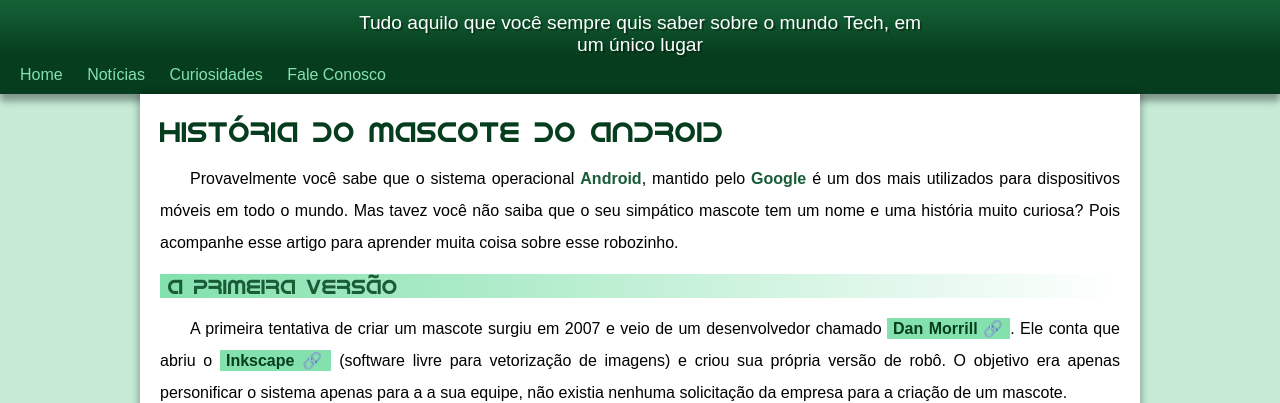
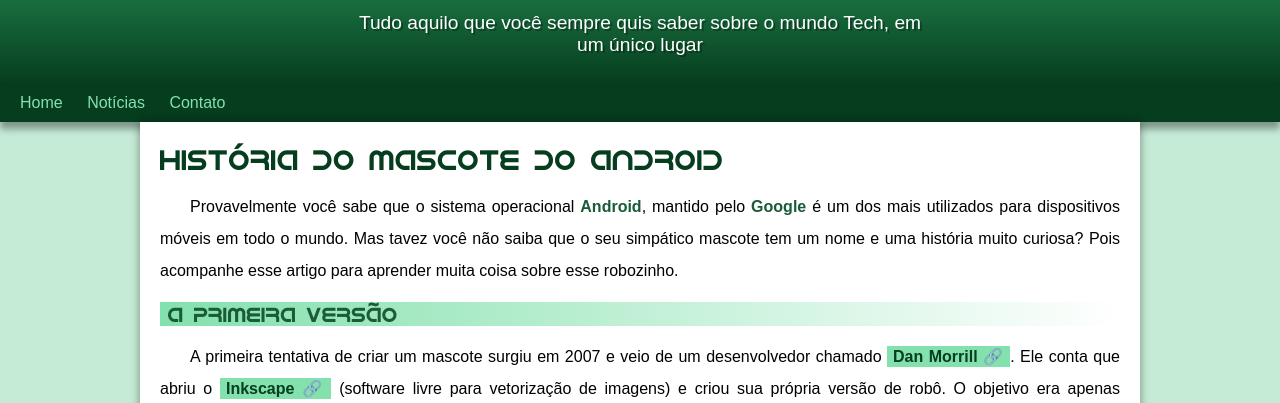
Before and after one commit to RafaelMedeiros1/projeto-android, a plain HTML site: page index.html in a window 1280 px wide. Shown: the part 100-503 px from the top of the page. Drawn offline with Linux system fonts and the light colour scheme.

Commit message:
Problema de padding corrigido

```diff
--- a/estilo/style.css
+++ b/estilo/style.css
@@ -67,6 +67,8 @@ header > p {
     font-size: 1.2em;
     max-width: 600px;
     margin: auto;
+
+    padding-bottom: 28px;
 
     padding-left: 10px;
     padding-right: 10px;
--- a/index.html
+++ b/index.html
@@ -30,8 +30,8 @@
   <nav>
     <a href="#">Home</a>
     <a href="#">Notícias</a>
-    <a href="#">Curiosidades</a>
-    <a href="#">Fale Conosco</a>
+    <a href="#">Contato</a>
+
   </nav>
 
   <main>
```
